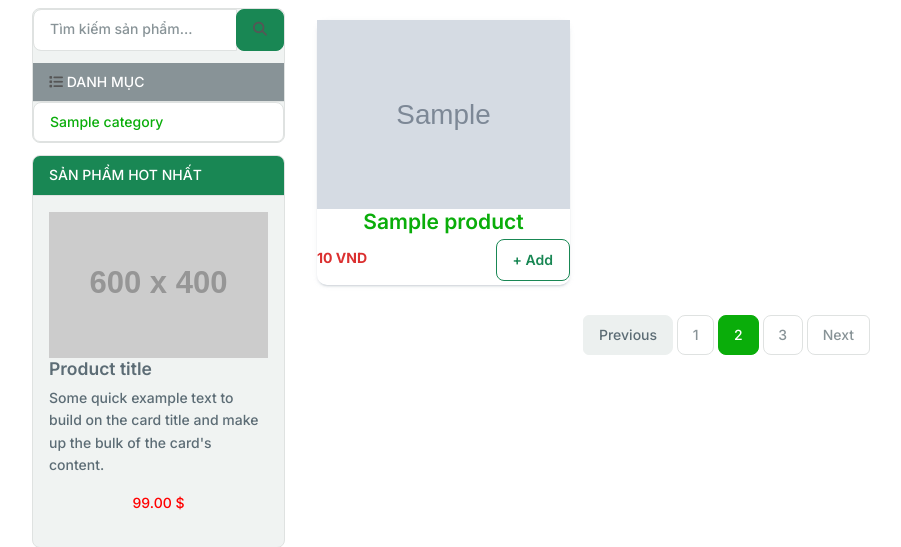
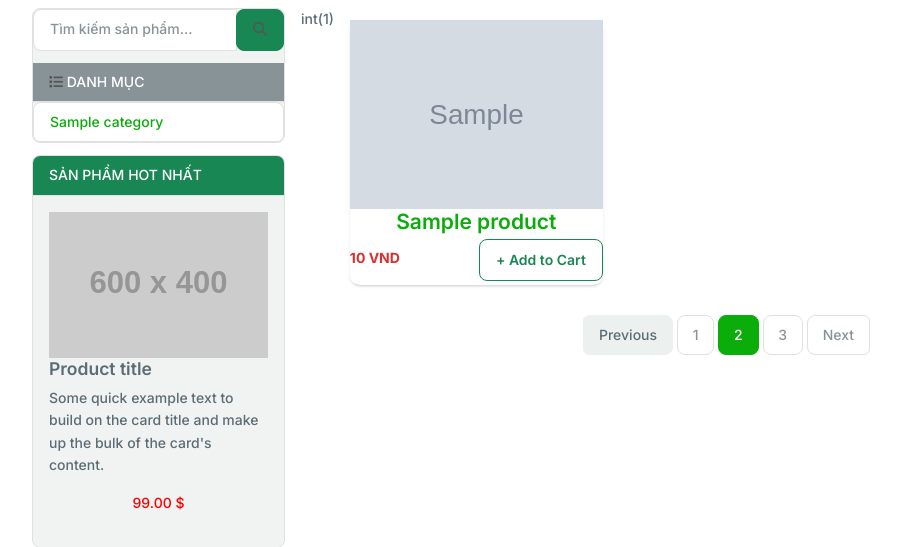
Before and after one commit to tthau02/da1_nem_mo, a PHP site: page /da1-nem-mo/?ctl=category&id=1 in a window 1280 px wide. Shown: the part 136-683 px from the top of the page, without its empty margins (54-955 px from the left). Run offline with PHP 8.4, Linux system fonts and the light colour scheme; tables that the repository leaves empty or names only in its code hold one stand-in row (values such as "Sample post"); grey boxes marked "Sample" are stand-in pictures; grey boxes labelled with a size stand in for pictures from a placeholder-image service; some libraries are stand-ins or nearby versions.

Commit message:
Add to cart

```diff
--- /dev/null
+++ b/controllers/CartController.php
@@ -0,0 +1,49 @@
+<?php
+    class CartController {
+        public function addCart() {
+
+
+            $carts = $_SESSION['cart'] ?? []; // Tạo giỏ hàng nếu chưa có
+            $id = $_GET['id'] ?? null; // Lấy ID sản phẩm từ GET
+
+            // Kiểm tra ID hợp lệ
+
+
+            // Lấy sản phẩm theo ID
+            $product = (new Product())->find($id);
+
+
+            // Kiểm tra sản phẩm có trong giỏ hàng
+            if (isset($carts[$id])) {
+                $carts[$id]['quantity'] += 1;
+            } else{
+                $carts[$id] = [
+                    'name' => $product['name'],
+                    'image' => $product['image'],
+                    'price' => $product['price'],
+                    'quantity' => 1
+                ];
+            }
+
+            // Lưu giỏ hàng vào session
+            $_SESSION['cart'] = $carts;
+            // Lấy URI hoặc gán giá trị mặc định
+            $uri = $_SESSION['URI'] ?? $_SERVER['HTTP_REFERER'] ?? ROOT_URL;
+            header("Location: " . $uri);
+            exit();
+        }
+
+        // Tính tổng số lượng sản phẩm trong giỏ hàng
+        public function totalQuantityCart() {
+            $carts = $_SESSION['cart'] ?? [];
+            $totalQuantity = 0;
+
+            foreach ($carts as $cart) {
+                $totalQuantity += $cart['quantity'];
+            }
+
+            return $totalQuantity;
+        }
+    }
+
+?>
--- a/controllers/ProductController.php
+++ b/controllers/ProductController.php
@@ -13,7 +13,7 @@ class ProductController{
         );
     }
 
-    public function getProductId(){
+    public function getProductByCategory(){
         $id = $_GET['id'];
         $products = (new Product)->listProductInCategory($id);
 
@@ -22,9 +22,11 @@ class ProductController{
             $title = $products[0]['cate_name'];
         }
         $categories = (new Category)->all();
+
+        $totalQuantity = (new CartController)->totalQuantityCart();
         return view(
             'client.products.list',
-            compact('categories', 'products', 'title')
+            compact('categories', 'products', 'title', 'totalQuantity')
         );
     }
 
@@ -39,6 +41,10 @@ class ProductController{
         }
         $categories = (new Category)->all();
 
+        // Lưu URI vào session
+        $_SESSION['URI'] = $_SERVER['REQUEST_URI'];
+        $totalQuantity = (new CartController) -> totalQuantityCart();
+
         return view(
             'client.products.detail',
             compact('products', 'categories', 'title')
--- a/index.php
+++ b/index.php
@@ -1,4 +1,5 @@
 <?php
+session_start(); // Đảm bảo session đã được khởi tạo
 require_once __DIR__ . "/env.php";
 require_once __DIR__ . "/common/function.php";
 require_once __DIR__ . "/models/BaseModel.php";
@@ -10,6 +11,7 @@ require_once __DIR__ . "/controllers/HomeController.php";
 require_once __DIR__ . "/controllers/admin/AdminProductController.php";
 require_once __DIR__ . "/controllers/SearchController.php";
 require_once __DIR__ . "/controllers/ProductController.php";
+require_once __DIR__ . "/controllers/CartController.php";
 
 
 $ctl = $_GET['ctl'] ?? '';
@@ -20,7 +22,8 @@ match ($ctl) {
     '', 'home' => (new HomeController)->index(),
     'search' => (new SearchController) ->search(),
     'product' => (new ProductController)->all(),
-    'category' => (new ProductController)->getProductId(),
+    'category' => (new ProductController)->getProductByCategory(),
     'detail' => (new ProductController)->detail(),
+    'add-cart' => (new CartController) ->addCart(),
     default => view("errors.404"),
 };
--- a/views/client/header.php
+++ b/views/client/header.php
@@ -80,9 +80,11 @@
 
           <div class="widgets-wrap float-md-right ml-4">
             <div class="widget-header">
-                <a href="cart.html" class="icon icon-sm rounded-circle border"><i
-                        class="fa fa-shopping-cart"></i></a>
-                <span class="badge badge-pill badge-danger notify">0</span>
+                <a href="#" class="icon icon-sm rounded-circle border">
+                  <i class="fa fa-shopping-cart"></i>
+
+                </a>
+                <span class="badge badge-pill badge-danger notify"><?= $totalQuantity ?></span>
             </div>
             <div class="widget-header icontext">
                 <a href="#" class="icon icon-sm rounded-circle border"><i class="fa fa-user"></i></a>
--- a/views/client/products/detail.php
+++ b/views/client/products/detail.php
@@ -45,7 +45,7 @@
                     <input type="number" id="quantity" class="form-control text-center" value="1" min="1" style="max-width: 70px;">
                     <button class="btn btn-outline-secondary" type="button" id="increaseQuantity">+</button>
                 </div>
-                <button class="btn btn-danger btn-add-cart ms-3">Thêm vào giỏ hàng</button>
+                <a href="" class="btn btn-danger btn-add-cart ms-3">Thêm vào giỏ hàng</a>
             </div>
 
             <!-- Thông tin bổ sung -->
--- a/views/client/products/list.php
+++ b/views/client/products/list.php
@@ -54,6 +54,7 @@
                     <div class="row">
                         <?php
                         foreach ($products as $product) {
+                            var_dump($product['id']);
                             ?>
                             <div class="col-md-4 mt-3">
                                 <div class="card-product shadow-sm">
@@ -67,7 +68,7 @@
                                                 <p class="fw-bold text-danger fs-6 mt-3"><?= number_format($product['price'], 0, ',', '.') ?> VND</p>
                                             </div>
                                             <div class="">
-                                                <a href="cart.html" class="btn btn-outline-success">+ Add</a>
+                                                <a href="<?= ROOT_URL . '?ctl=add-cart&id='. $product['id'] ?>" class="btn btn-outline-success">+ Add to Cart</a>
                                             </div>
                                         </div>
                                     </div>
```
